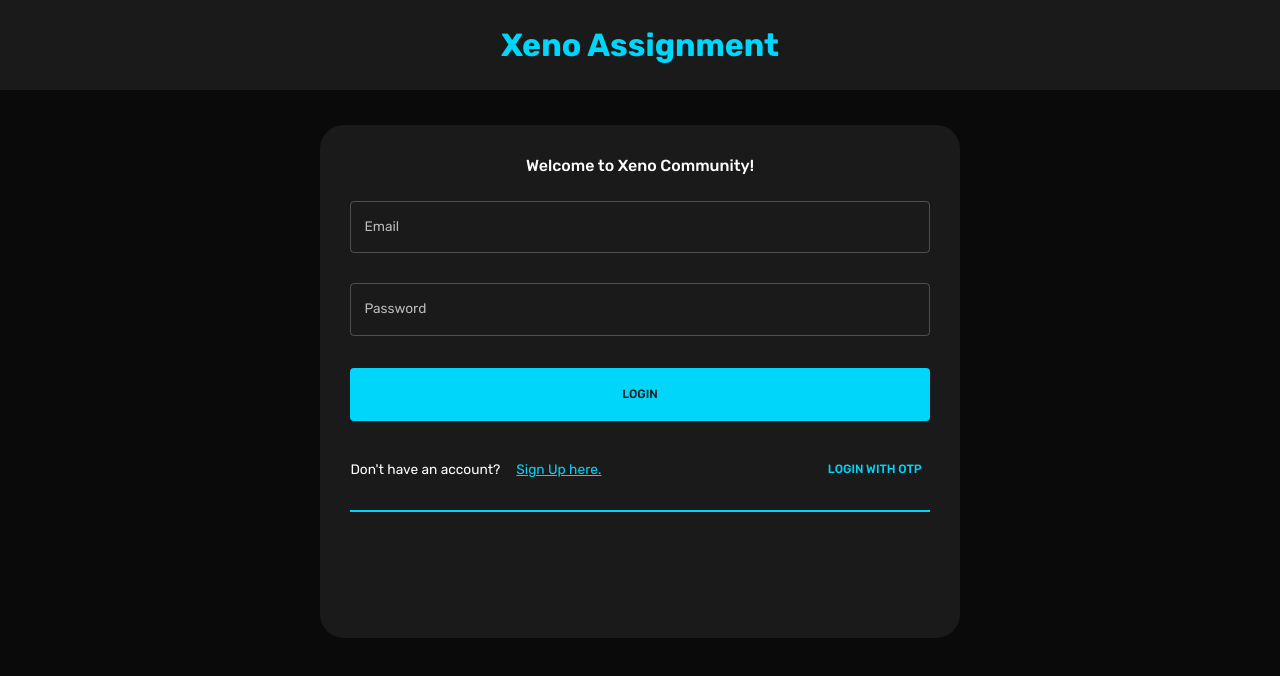
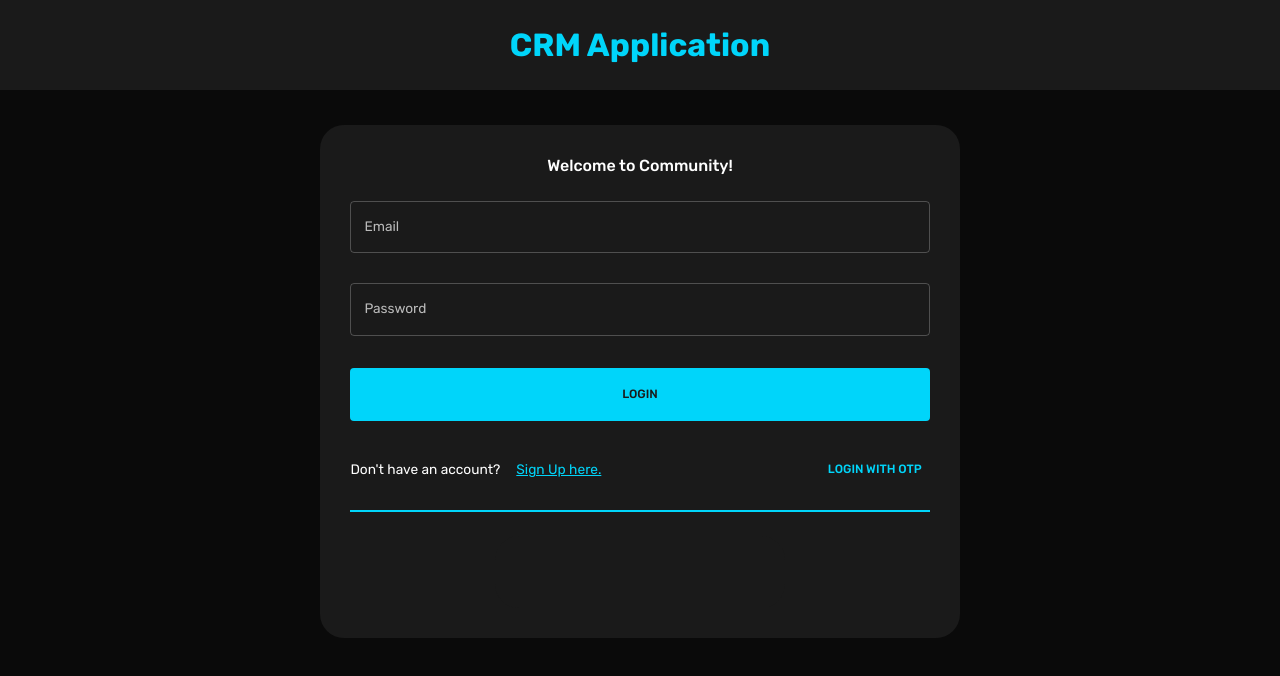
Before and after one commit to ayushkr012/CRM-Application, a React (Create React App) app in the folder client/: page / in a window 1280 px wide. Shown: the top 676 px of the page. Built offline with nearby package versions, Linux system fonts and the light colour scheme.

Commit message:
file updated

```diff
--- a/client/src/screens/customerHistory/index.jsx
+++ b/client/src/screens/customerHistory/index.jsx
@@ -147,6 +147,9 @@ const CustomerHistory = () => {
               <TableCell>
                 {new Date(customer.lastVisit).toLocaleDateString()}
               </TableCell>
+              {/* <TableCell>
+                {new Date(customer.lastVisit).toLocaleString()}
+              </TableCell> */}
               <TableCell>{customer.visitCount}</TableCell>
               <TableCell>
                 <IconButton onClick={() => handleEditCustomer(index)}>
--- a/client/src/screens/loginPage/index.jsx
+++ b/client/src/screens/loginPage/index.jsx
@@ -9,7 +9,7 @@ import {
 import { RotatingLines } from "react-loader-spinner";
 import Form from "./Form";
 import { GoogleOAuthProvider, GoogleLogin } from "@react-oauth/google";
-import {jwtDecode} from "jwt-decode";
+import { jwtDecode } from "jwt-decode";
 import axios from "axios";
 import { useDispatch } from "react-redux";
 import { useNavigate } from "react-router-dom";
@@ -69,7 +69,7 @@ const LoginPage = () => {
         textAlign="center"
       >
         <Typography fontWeight="bold" fontSize="32px" color="primary">
-          Xeno Assignment
+          CRM Application
         </Typography>
       </Box>
 
@@ -85,7 +85,7 @@ const LoginPage = () => {
           variant="h5"
           sx={{ mb: "1.5rem", textAlign: "center" }}
         >
-          Welcome to Xeno Community!
+          Welcome to Community!
         </Typography>
 
         <Form />
```
Also changed, not shown: 2 other files (tests, documents, lock files or other folders).
